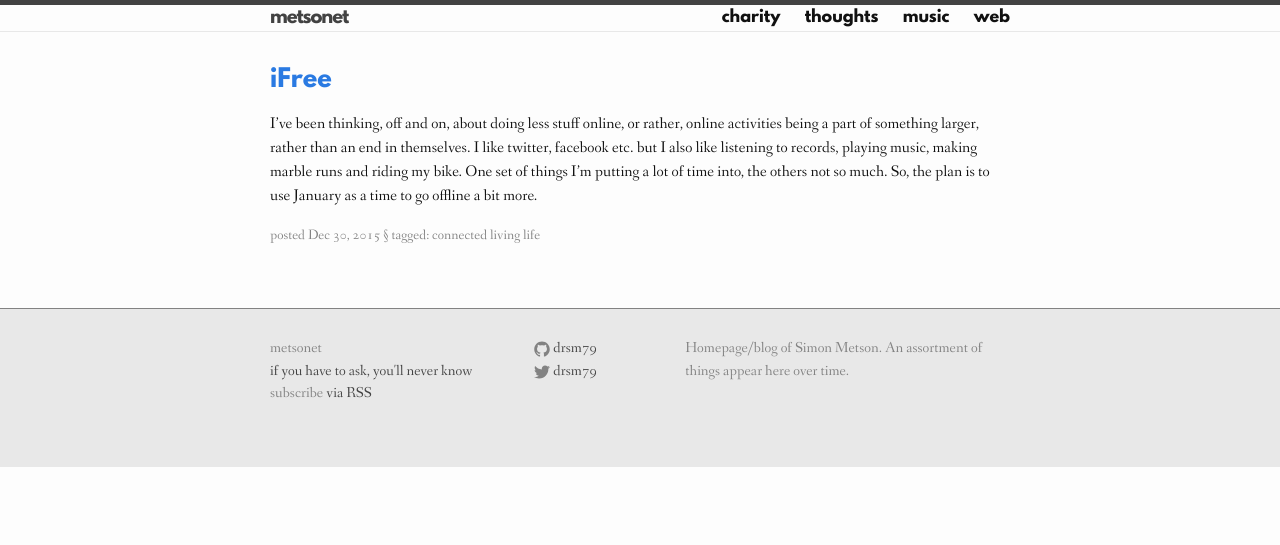
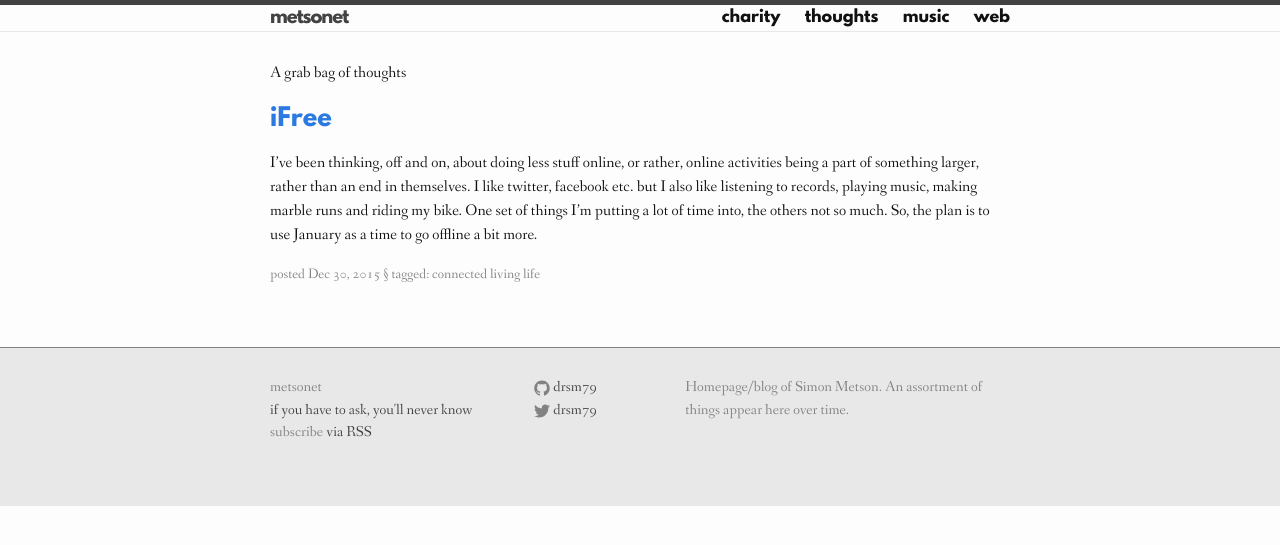
Before and after one commit to drsm79/drsm79.github.com, a Jekyll site: the page built from thoughts/index.html, in a window 1280 px wide. Shown: the top 545 px of the page. Built offline with Jekyll 4.4.1, drawn with Linux system fonts in a browser that asks for light colours.

Commit message:
Update index.html

```diff
--- a/thoughts/index.html
+++ b/thoughts/index.html
@@ -1,9 +1,10 @@
 ---
-title: Web
+title: Thoughts & Brain Tingles
 layout: default
 ---
 
 <div class="home">
+  <p>A grab bag of thoughts</p>
   <ul class="post-list">
     {% for post in site.categories.thoughts %}
       <li>
```
